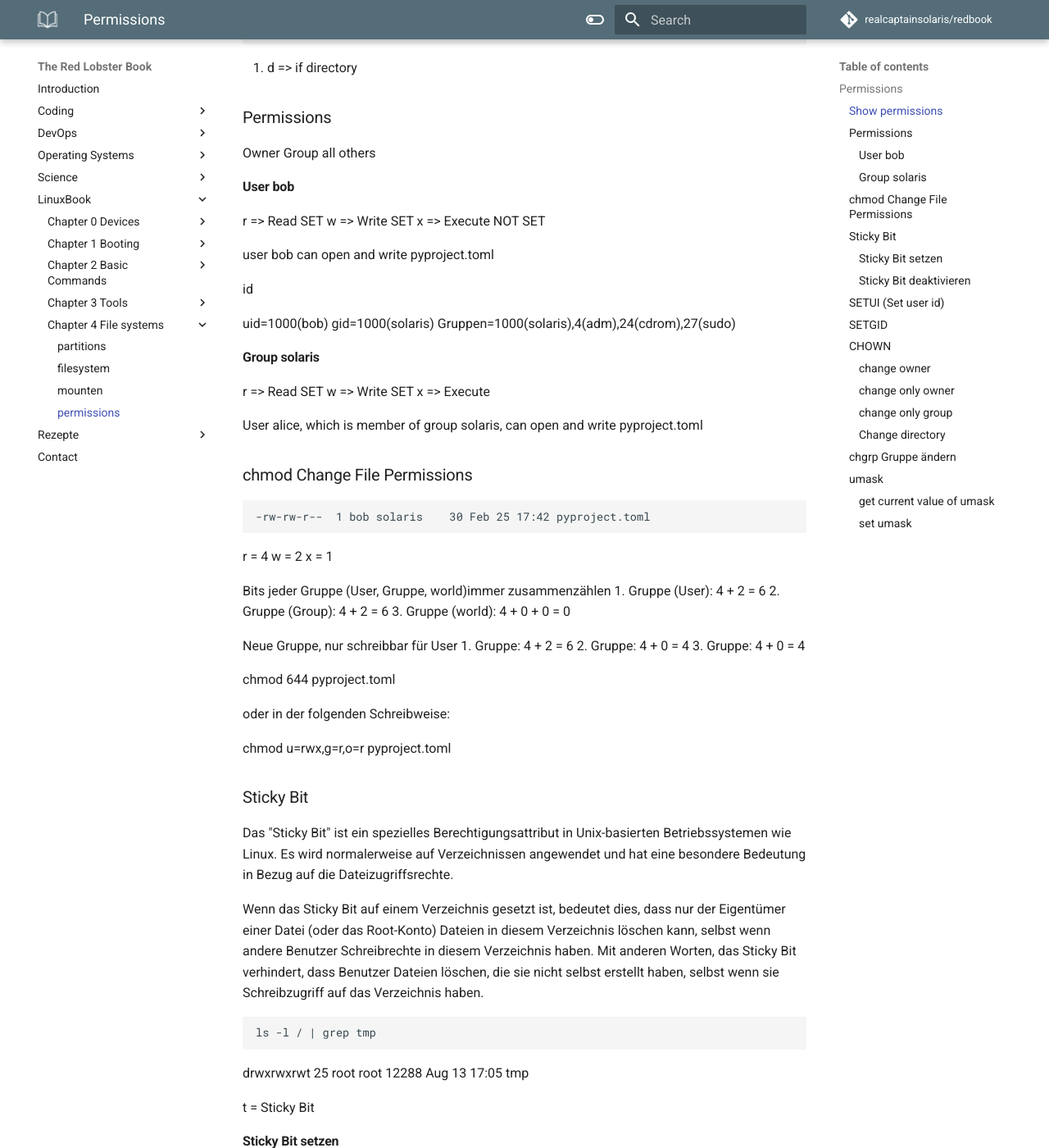
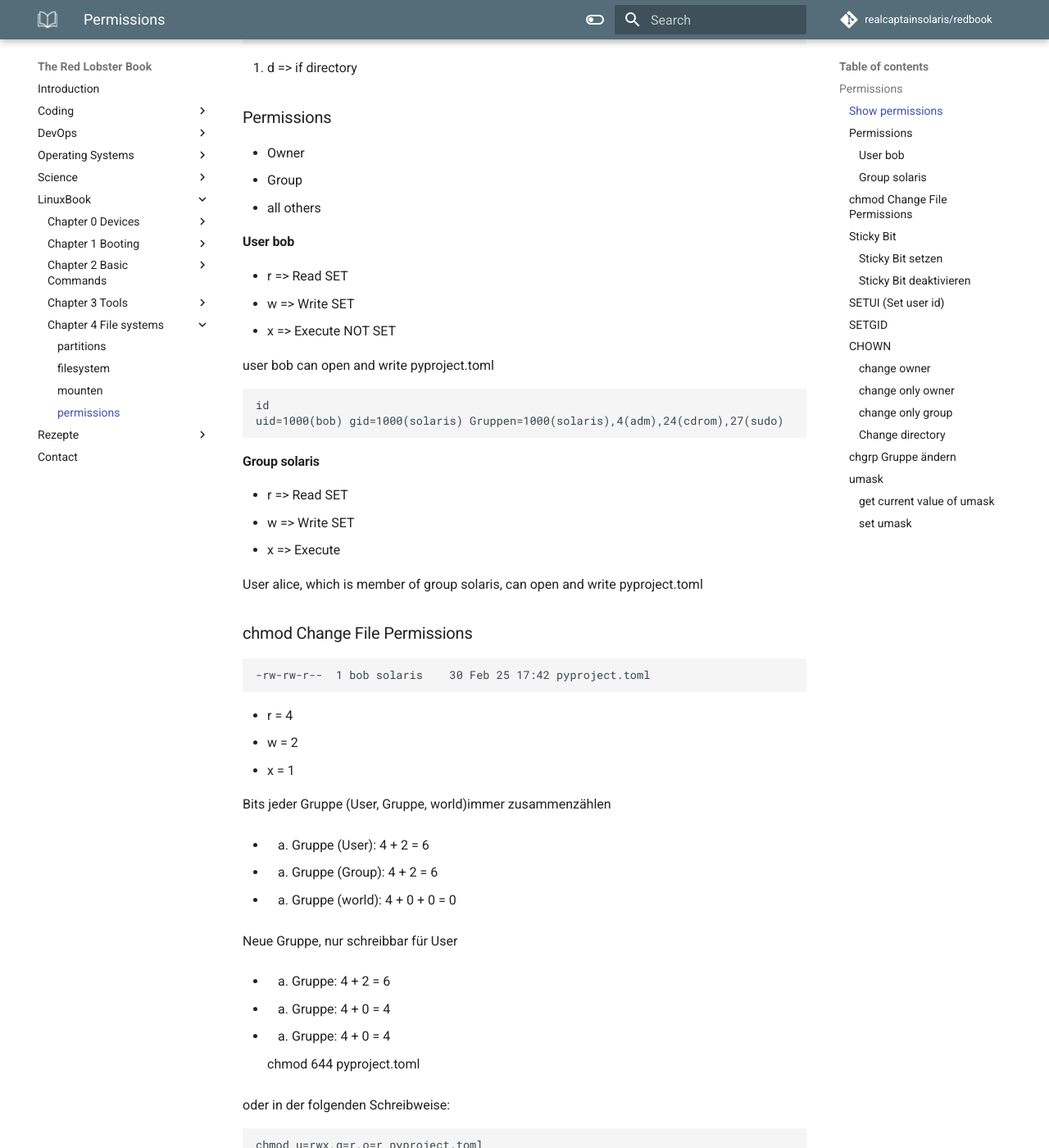
Before and after one commit to realcaptainsolaris/redbook, an MkDocs documentation site: the page built from docs/linuxbook/permissions.md, in a window 1280 px wide and 1400 px high, scrolled down 319 px. Shown: the whole window at 82% size. Built offline with MkDocs 1.6.1 and Material for MkDocs 9.7.7, drawn with Linux system fonts in a browser that asks for light colours; comment, search, counter and statistics services are not loaded; some of the changed text lies outside the part shown.

```diff
--- a/docs/linuxbook/permissions.md
+++ b/docs/linuxbook/permissions.md
@@ -15,25 +15,24 @@ author: realcaptainsolaris
 1. d => if directory
 
 ## Permissions
-Owner
-Group
-all others
+- Owner
+- Group
+- all others
 
 ### User bob
-r => Read SET
-w => Write SET
-x => Execute NOT SET
+- r => Read SET
+- w => Write SET
+- x => Execute NOT SET
 
 user bob can open and write pyproject.toml
 
-id
-
-uid=1000(bob) gid=1000(solaris) Gruppen=1000(solaris),4(adm),24(cdrom),27(sudo)
+    id
+    uid=1000(bob) gid=1000(solaris) Gruppen=1000(solaris),4(adm),24(cdrom),27(sudo)
 
 ### Group solaris
-r => Read SET
-w => Write SET
-x => Execute
+- r => Read SET
+- w => Write SET
+- x => Execute
 
 User alice, which is member of group solaris, can open and write pyproject.toml
 
@@ -43,25 +42,27 @@ User alice, which is member of group solaris, can open and write pyproject.toml
 
     -rw-rw-r--  1 bob solaris    30 Feb 25 17:42 pyproject.toml
 
-r = 4
-w = 2
-x = 1
+- r = 4
+- w = 2
+- x = 1
 
 Bits jeder Gruppe (User, Gruppe, world)immer zusammenzählen
-1. Gruppe (User): 4 + 2 = 6
-2. Gruppe (Group): 4 + 2 = 6
-3. Gruppe (world): 4 + 0 + 0 = 0
+
+- 1. Gruppe (User): 4 + 2 = 6
+- 2. Gruppe (Group): 4 + 2 = 6
+- 3. Gruppe (world): 4 + 0 + 0 = 0
 
 Neue Gruppe, nur schreibbar für User
-1. Gruppe: 4 + 2 = 6
-2. Gruppe: 4 + 0 = 4
-3. Gruppe: 4 + 0 = 4
 
-chmod 644 pyproject.toml
+- 1. Gruppe: 4 + 2 = 6
+- 2. Gruppe: 4 + 0 = 4
+- 3. Gruppe: 4 + 0 = 4
+
+    chmod 644 pyproject.toml
 
 oder in der folgenden Schreibweise:
 
-chmod u=rwx,g=r,o=r pyproject.toml
+    chmod u=rwx,g=r,o=r pyproject.toml
 
 ## Sticky Bit
 
@@ -78,11 +79,9 @@ auf das Verzeichnis haben.
 
     ls -l / | grep tmp
 
-drwxrwxrwt  25 root root      12288 Aug 13 17:05 tmp
+    drwxrwxrwt  25 root root      12288 Aug 13 17:05 tmp
 
 t = Sticky Bit
-
-
 
 ### Sticky Bit setzen
 
--- a/mkdocs.yml
+++ b/mkdocs.yml
@@ -333,6 +333,7 @@ nav:
           - nodejs: linux/nodejs.md
           - Oracle Database: oracle_database.md
           - Outrun: outrun.md
+          - Postgres: databases/postgres.md
           - Peek: peek.md
           - Pipx: pipx.md
           - Profanity: profanity.md
@@ -365,10 +366,6 @@ nav:
       - Data Analysis:
           - Recommender Systems: >-
               data_analysis/recommender_systems/recommender_systems.md
-      - Psychology:
-          - The XY Problem: psychology/the_xy_problem.md
-      - Botany:
-          - Trees: botany/trees.md
   - LinuxBook:
       - Chapter 0 Devices:
           - devices: linuxbook/devices.md
```
Also changed, not shown: docs/databases/postgres.md (added, +51 -0 lines).
